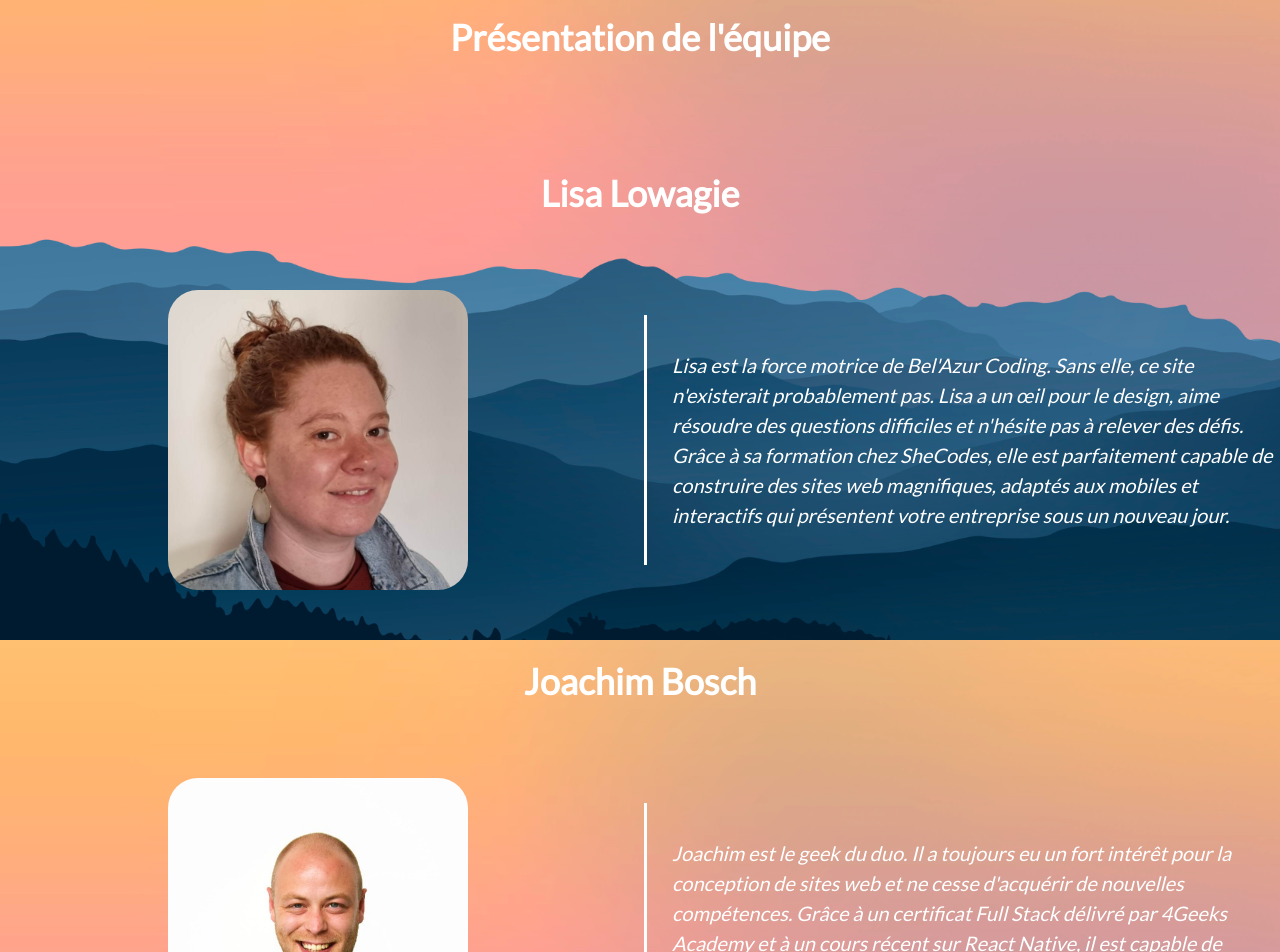
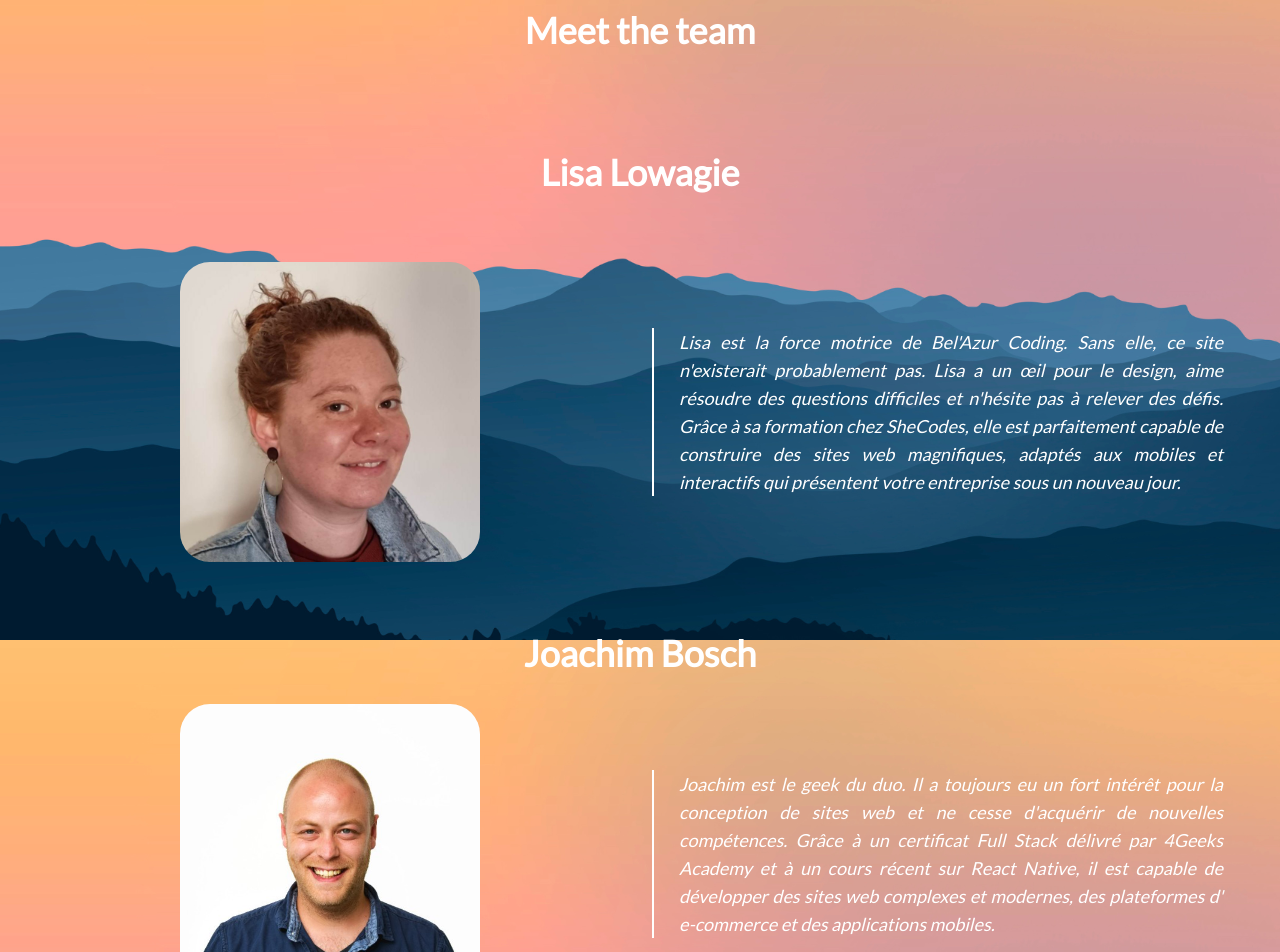
Before and after one commit to JoachimBosch/BelAzurWebsite, a React (Vite) app: page /about in a window 1280 px wide. Shown: the part 160-1112 px from the top of the page. Built offline with nearby package versions, Linux system fonts and the light colour scheme.

Commit message:
adjusted about page

```diff
--- a/src/assets/about.jsx
+++ b/src/assets/about.jsx
@@ -7,37 +7,44 @@ const About = () => {
 
     return (
         <>
-			<div className="intro mx-auto pt-28">
-				<div className="text-center">
-					<h1>{_LANGUAGE_[language].aboutUsHeader}</h1>
+            <div className="intro mx-auto pt-16 px-4 md:px-8">
+                <div className="text-center mb-8">
+                    <h1 className="text-2xl md:text-4xl font-bold">
+                        Meet the team
+                    </h1>
                 </div>
-				<div className="py-8 mx-auto" style={{ maxWidth: "1280px"}}>
-					<h1 className="text-center">Lisa Lowagie</h1>
-					<div className="grid grid-cols-2 gap-2 mx-auto">
-						<div>
-							<Link to="https://github.com/lisalowagie" target="_blank">
+                <div className="py-0 md:py-8 mx-auto max-w-7xl">
+                    <h1 className="text-center text-2xl md:text-4xl font-bold">
+                        Lisa Lowagie
+                    </h1>
+                    <div className="grid grid-cols-1 md:grid-cols-2 gap-6 items-center">
+                        <div className="flex justify-center">
+                            <Link
+                                to="https://github.com/lisalowagie"
+                                target="_blank"
+                            >
                                 <img
                                     className="aboutProfilePic m-auto"
                                     src="../../public/media/img/lisa.jpeg"
                                     alt="Lisa Lowagie"
                                 ></img>
                             </Link>
-
                         </div>
-						<div className="flex mt-4 mb-4 aboutUs">
-							<div className="content-center">
-								<p>
+                        <div className="flex md:text-left mt-4 mb-4 aboutUs border-none md:border-2">
+                            <p className="text-justify sm:text-lg">
                                 {_LANGUAGE_[language].aboutLisa}
                             </p>
                         </div>
                     </div>
                 </div>
-				</div>
-				<div className="py-8 mx-auto" style={{ maxWidth: "1280px"}}>
-					<h1 className="text-center">Joachim Bosch</h1>
-					<div className="grid grid-cols-2 gap-2 mx-auto">
+                <div className="py-8 mx-auto max-w-7xl mb-10">
+                    <h1 className="text-center mb-6">Joachim Bosch</h1>
+                    <div className="grid grid-cols-1 md:grid-cols-2 gap-6 items-center">
                         <div>
-							<Link to="https://github.com/joachimBosch/" target="_blank">
+                            <Link
+                                to="https://github.com/joachimBosch/"
+                                target="_blank"
+                            >
                                 <img
                                     className="aboutProfilePic m-auto"
                                     src="../../public/media/img/joachim.jpeg"
@@ -45,12 +52,8 @@ const About = () => {
                                 ></img>
                             </Link>
                         </div>
-						<div className="flex mt-4 mb-4 aboutUs">
-							<div className="content-center">
-								<p>
-								{_LANGUAGE_[language].aboutJoachim}
-								</p>
-							</div>
+                        <div className="flex md:text-left mt-4 mb-4 aboutUs border-none md:border-2">
+                            <p className="text-justify sm:text-lg">{_LANGUAGE_[language].aboutJoachim}</p>
                         </div>
                     </div>
                 </div>
--- a/src/index.css
+++ b/src/index.css
@@ -131,6 +131,13 @@ input {
     margin-top: 25px;
     margin-bottom: 25px;
     padding-left: 25px;
+    padding-right: 25px;
+}
+
+@media (max-width: 767px) {
+    .aboutUs {
+        border: none;
+    }
 }
 
 .comingSoon {
```
Lines whose indentation alone changed are shown as unchanged.
